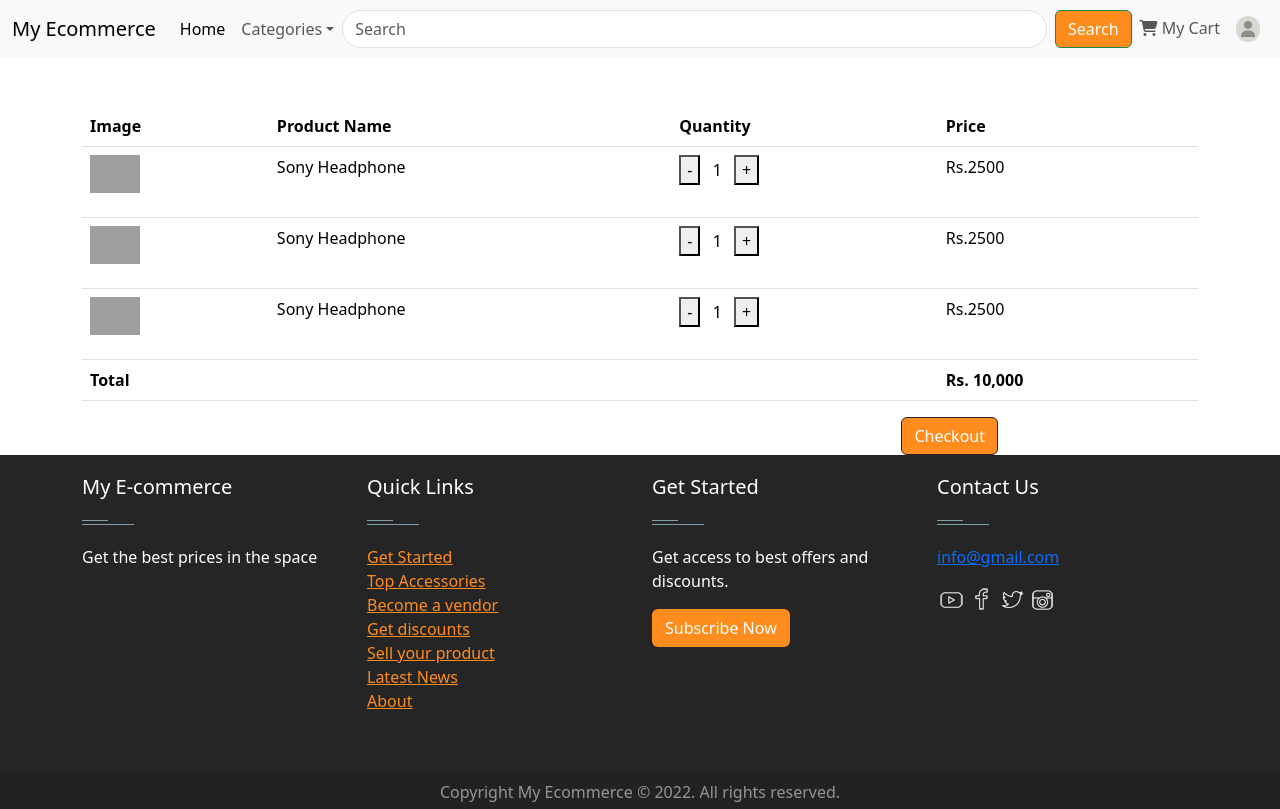
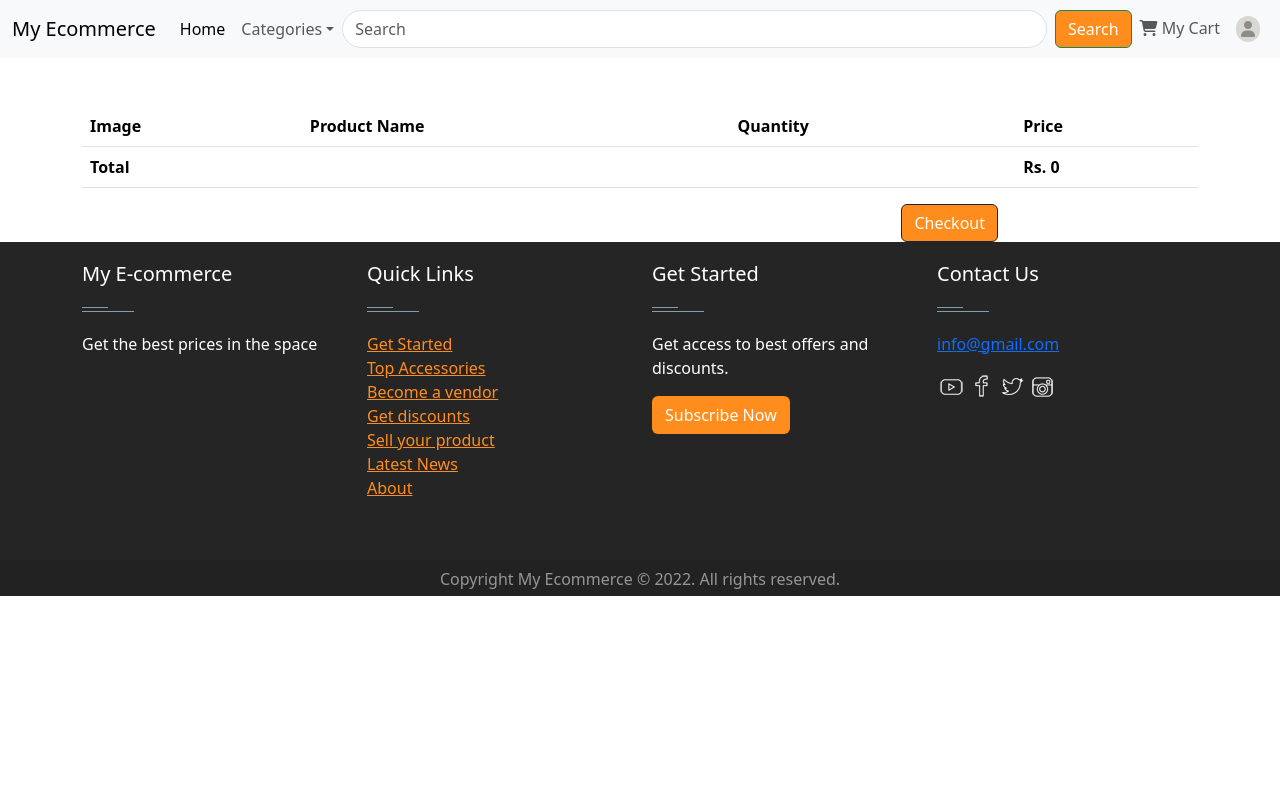
Before and after one commit to subedisagar12/MERN-ECOMMERCE-PROJECT, a React (Vite) app: page /cart in a window 1280 px wide. Built offline with nearby package versions, Linux system fonts and the light colour scheme; grey boxes are pictures that could not be loaded.

Commit message:
Created Cart Page with working add and remove feature with total according to the data

```diff
--- a/src/App.jsx
+++ b/src/App.jsx
@@ -12,21 +12,24 @@ import ProductDetail from "./pages/ProductDetail";
 import Homepage from "./pages/Homepage";
 import CartPage from "./pages/CartPage";
 import CheckoutPage from "./pages/CheckoutPage";
+import ProductContextProvider from "./context/productContext";
+import CartMainPage from "./pages/CartMainPage";
 
 function App() {
   return (
     <>
       <Navbar />
-
+    <ProductContextProvider>
       <Routes>
         <Route path="/" element={<Homepage />} />
 
         <Route path="/product/detail" element={<ProductDetail />} />
 
-        <Route path="/cart" element={<CartPage />} />
+        <Route path="/cart" element={<CartMainPage />} />
 
         <Route path="/checkout" element={<CheckoutPage />} />
-      </Routes>
+       </Routes>
+      </ProductContextProvider>
       <Footer/>
     </>
   );
--- a/src/components/AddToCartButton.jsx
+++ b/src/components/AddToCartButton.jsx
@@ -1,9 +1,11 @@
-import React from "react";
+import React, { useContext } from "react";
+import { ProductContext } from "../context/productContext";
 
 function AddToCartButton() {
+  const {addToCart} = useContext(ProductContext)
   return (
     <>
-      <a href="#" className="btn btn-primary btn-sm">
+      <a href="#" className="btn btn-primary btn-sm" onClick={()=>addToCart()}>
         <i className="fa-solid fa-cart-shopping"></i> Add to cart
       </a>
     </>
--- /dev/null
+++ b/src/components/Product.jsx
@@ -0,0 +1,30 @@
+import React, {useContext} from 'react'
+import { Link } from "react-router-dom";
+import AddToCartButton from "./AddToCartButton";
+import { ProductContext } from "../context/productContext";
+
+function Product(props) {
+    const {id,productName, price, productImage} = props.data
+    const {addToCart, cartItems} = useContext(ProductContext)
+
+    const cartItemAmount = cartItems[id]
+  return (
+    <>
+        <div className='product'>
+            <img src= {productImage} alt="headphone" className="card-img-top"/>
+            <h5 className="card-title">
+            <Link to="/product/detail" className="product-title">
+              {productName}
+            </Link>
+          </h5>
+          <p className="card-text">{price}</p>
+          {/* <AddToCartButton /> */}
+          <button className="btn btn-primary btn-sm" onClick={()=>addToCart(id)}>
+        <i className="fa-solid fa-cart-shopping"></i> Add to cart {cartItemAmount>0 && <>({cartItemAmount})</>}
+      </button>
+        </div>
+    </>
+  )
+}
+
+export default Product
--- a/src/components/ProductCard.jsx
+++ b/src/components/ProductCard.jsx
@@ -1,12 +1,18 @@
 import React from "react";
 import { Link } from "react-router-dom";
 import AddToCartButton from "./AddToCartButton";
+import { Products } from "../productcard";
+import Product from "./Product";
 
 function ProductCard() {
   return (
     <>
       <div className="card">
-        <img
+        <div className="card-body">
+          <div className="Products">{Products.map((product)=><Product data={product}></Product>)}
+          </div>
+        </div>
+        {/* <img
           src="https://www.borofone.com/wp-content/uploads/2022/04/borofone-bo12-power-bt-headset-headphones.jpg"
           className="card-img-top"
           alt="headphone"
@@ -20,8 +26,8 @@ function ProductCard() {
           </h5>
           <p className="card-text">Rs. 3500</p>
 
-          <AddToCartButton />
-        </div>
+
+        </div> */}
       </div>
     </>
   );
--- /dev/null
+++ b/src/components/cartItem.jsx
@@ -0,0 +1,36 @@
+import React,{useContext} from 'react'
+import { ProductContext } from "../context/productContext";
+
+function CartItem(props) {
+    const {id,productName, price, productImage} = props.data
+    const {cartItems, addToCart, removeFromCart, updateCartItemCount, getTotalCartAmount} = useContext(ProductContext)
+  return (
+        <>
+              <td>
+                <img
+                  src= {productImage}
+                  alt="cartImage"
+                  width="50px"
+                />
+              </td>
+
+              <td>{productName}</td>
+              <td>
+              <div className="mb-4">
+                    <button onClick={()=>removeFromCart(id)}>-</button>
+                    <input value={cartItems[id]} onChange={(e)=>updateCartItemCount(Number(e.target.value), id)} className="mx-2" />
+                    <button onClick={()=>addToCart(id)}>+</button>
+                 </div>
+              </td>
+
+              <td>{price}</td>
+
+              <td>
+
+              </td>
+
+    </>
+  )
+}
+
+export default CartItem
--- /dev/null
+++ b/src/context/productContext.jsx
@@ -0,0 +1,45 @@
+import React, {createContext,useState} from 'react'
+import { Products } from "../productcard";
+export const ProductContext = createContext(null)
+
+const getDefaultCart = () =>{
+    let cart = {}
+    for(let i = 1; i<Products.length + 1; i++){
+        cart[i] = 0
+    }
+    return cart
+}
+
+function ProductContextProvider(props) {
+    const [cartItems, setCartItems] = useState(getDefaultCart())
+
+    const getTotalCartAmount = () => {
+        let totalAmount = 0;
+        for (const item in cartItems) {
+          if (cartItems[item] > 0) {
+            let itemInfo = Products.find((product) => product.id === Number(item));
+            totalAmount += cartItems[item] * itemInfo.price;
+          }
+        }
+        return totalAmount;
+      };
+
+    const addToCart = (itemId) =>{
+        setCartItems((prev) => ({ ...prev, [itemId]:prev[itemId]+1}))
+    }
+    const removeFromCart = (itemId) =>{
+        setCartItems((prev) => ({ ...prev, [itemId]:prev[itemId]-1}))
+    }
+    const updateCartItemCount = (newAmount, itemId) => {
+        setCartItems((prev) => ({ ...prev, [itemId]: newAmount }));
+      }
+    const contextValue = {cartItems, addToCart, removeFromCart, updateCartItemCount, getTotalCartAmount}
+    console.log(cartItems)
+  return (
+    <div>
+        <ProductContext.Provider value = {contextValue}> {props.children} </ProductContext.Provider>
+    </div>
+  )
+}
+
+export default ProductContextProvider
--- /dev/null
+++ b/src/pages/CartMainPage.jsx
@@ -0,0 +1,49 @@
+import React, {useContext} from 'react'
+import CartPage from './CartPage'
+import { Link } from "react-router-dom";
+import { Products } from "../productcard";
+import { ProductContext } from "../context/productContext";
+import CartItem from "../components/cartItem";
+
+function CartMainPage() {
+  const {cartItems ,getTotalCartAmount} = useContext(ProductContext)
+  const totalAmount = getTotalCartAmount()
+  return (
+    <>
+         <div className="container mt-5">
+        <div className="cartItems">
+        <table className="table">
+          <thead>
+            <tr>
+              <th>Image</th>
+              <th>Product Name</th>
+              <th>Quantity</th>
+              <th>Price</th>
+            </tr>
+          </thead>
+          <tbody>
+              <CartPage></CartPage>
+           </tbody>
+          <tfoot>
+            <tr>
+              <th colSpan="3">Total</th>
+              <th>Rs. {totalAmount}</th>
+            </tr>
+          </tfoot>
+        </table>
+        </div>
+        <div className="d-flex justify-content-end mt-3">
+          <Link
+            to="/checkout"
+            className="btn btn-dark"
+            style={{ marginRight: "200px" }}
+          >
+            Checkout
+          </Link>
+        </div>
+      </div>
+    </>
+  )
+}
+
+export default CartMainPage
--- a/src/pages/CartPage.jsx
+++ b/src/pages/CartPage.jsx
@@ -1,91 +1,21 @@
-import React from "react";
+import React, { useContext } from "react";
 import Counter from "../components/Counter";
 import { Link } from "react-router-dom";
+import { Products } from "../productcard";
+import { ProductContext } from "../context/productContext";
+import CartItem from "../components/cartItem";
 
 function CartPage() {
+    const {cartItems} = useContext(ProductContext)
   return (
     <>
-      <div className="container mt-5">
-        <table className="table">
-          <thead>
-            <tr>
-              <th>Image</th>
-              <th>Product Name</th>
-              <th>Quantity</th>
-              <th>Price</th>
-            </tr>
-          </thead>
-
-          <tbody>
-            <tr>
-              <td>
-                <img
-                  src="https://www.borofone.com/wp-content/uploads/2022/04/borofone-bo12-power-bt-headset-headphones.jpg"
-                  alt="cartImage"
-                  width="50px"
-                />
-              </td>
-
-              <td>Sony Headphone</td>
-              <td>
-                <Counter />
-              </td>
-
-              <td>Rs.2500</td>
-            </tr>
-
-            <tr>
-              <td>
-                <img
-                  src="https://www.borofone.com/wp-content/uploads/2022/04/borofone-bo12-power-bt-headset-headphones.jpg"
-                  alt="cartImage"
-                  width="50px"
-                />
-              </td>
-
-              <td>Sony Headphone</td>
-              <td>
-                <Counter />
-              </td>
-
-              <td>Rs.2500</td>
-            </tr>
-
-            <tr>
-              <td>
-                <img
-                  src="https://www.borofone.com/wp-content/uploads/2022/04/borofone-bo12-power-bt-headset-headphones.jpg"
-                  alt="cartImage"
-                  width="50px"
-                />
-              </td>
-
-              <td>Sony Headphone</td>
-              <td>
-                <Counter />
-              </td>
-
-              <td>Rs.2500</td>
-            </tr>
-          </tbody>
-
-          <tfoot>
-            <tr>
-              <th colSpan="3">Total</th>
-              <th>Rs. 10,000</th>
-            </tr>
-          </tfoot>
-        </table>
-        <div className="d-flex justify-content-end mt-3">
-          <Link
-            to="/checkout"
-            className="btn btn-dark"
-            style={{ marginRight: "200px" }}
-          >
-            Checkout
-          </Link>
-        </div>
-      </div>
+    <tr>
+     {Products.map((product)=>{
+            if(cartItems[product.id] != 0){
+              return <CartItem data={product}></CartItem>
+            }
+          })}
+          </tr>
     </>
   );
 }
--- /dev/null
+++ b/src/productcard.js
@@ -0,0 +1,32 @@
+import prod1 from "./assets/head.jpg"
+import prod2 from "./assets/head.jpg"
+import prod3 from "./assets/head.jpg"
+import prod4 from "./assets/head.jpg"
+
+
+export const Products = [
+    {
+        id: 1,
+        productName: "Headphones",
+        price: 2500,
+        productImage: prod1
+    },
+    {
+        id: 2,
+        productName: "Headphones 2",
+        price: 2500,
+        productImage: prod2
+    },
+    {
+        id: 3,
+        productName: "Headphones 3",
+        price: 2500,
+        productImage: prod3
+    },
+    {
+        id: 4,
+        productName: "Headphones 4",
+        price: 2500,
+        productImage: prod4
+    }
+]
```
Also changed, not shown: src/assets/head.jpg (added).
